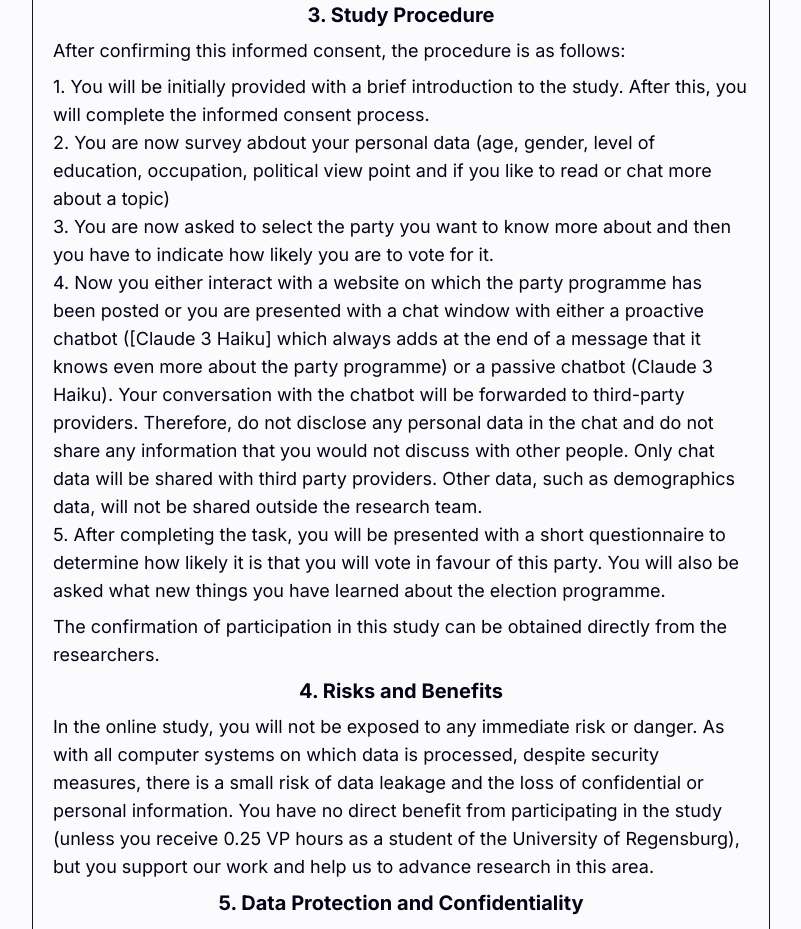
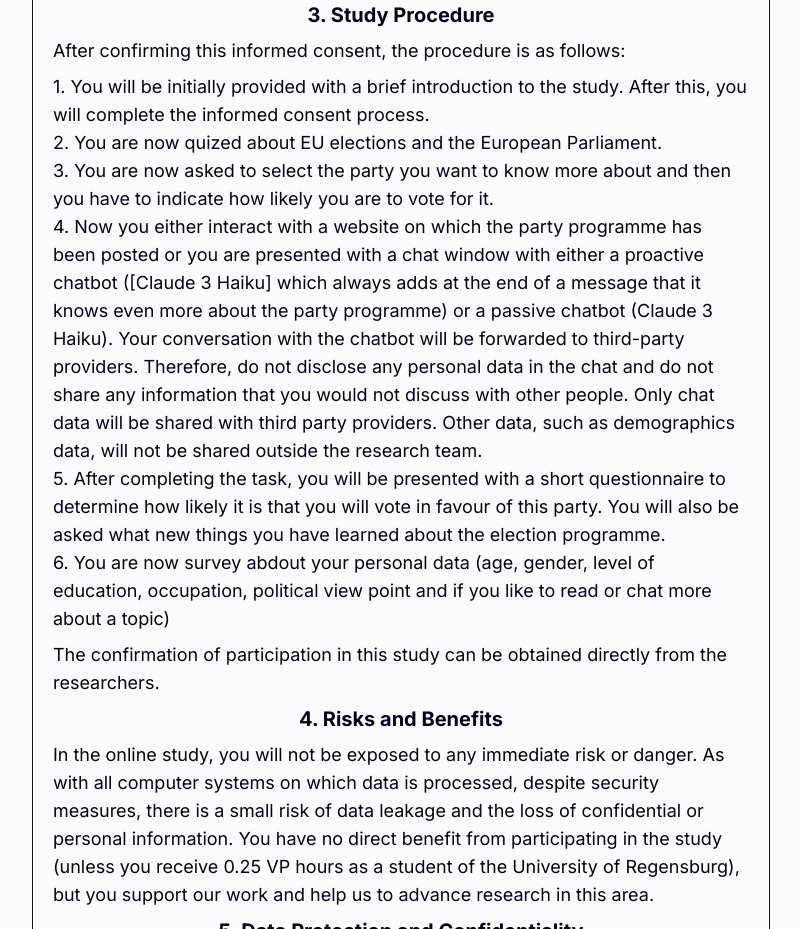
Before and after one commit to FelixHornberger/quote-and-vote, a Next.js app: page /information-consent in a window 1280 px wide. Shown: the part 1360-2289 px from the top of the page, without its empty margins (239-1040 px from the left). Built offline with nearby package versions, Linux system fonts and the light colour scheme.

Commit message:
Update IC-Text

```diff
--- a/app/information-consent/page.tsx
+++ b/app/information-consent/page.tsx
@@ -46,9 +46,9 @@ export default function Home() {
                         <h2 className="text-center my-2">3. Study Procedure</h2>
                         <p className="font-normal my-2">After confirming this informed consent, the procedure is as follows:</p>
                         <ul className="mb-2">
-                        <li>1. You will be initially provided with a brief introduction to the study. After this, you will complete the informed
-                                consent process.</li>
-                            <li>2. You are now survey abdout your personal data (age, gender, level of education, occupation, political view point and if you like to read or chat more about a topic)</li>
+                            <li>1. You will be initially provided with a brief introduction to the study. After this, you will complete the informed
+                                    consent process.</li>
+                            <li>2. You are now quized about EU elections and the European Parliament.</li>
                             <li>3. You are now asked to select the party you want to know more about and then you have to indicate how likely you are to vote for it. </li>
                             <li>4. Now you either interact with a website on which the party programme has been posted or you are presented with a chat window with either a proactive chatbot
                                 ([Claude 3 Haiku] which always adds at the end of a message that it knows even more about the party programme) or a passive chatbot (Claude 3 Haiku).
@@ -58,6 +58,8 @@ export default function Home() {
                                 Other data, such as demographics data, will not be shared outside the research team.</li>
                             <li>5. After completing the task, you will be presented with a short questionnaire to determine how likely it is that you will vote in favour of this party.
                                 You will also be asked what new things you have learned about the election programme.</li>
+                            <li>6. You are now survey abdout your personal data (age, gender, level of education, occupation, political view point and if you like to read or chat more about a topic)</li>
+
                         </ul>
                         <p className="font-normal my-2">The confirmation of participation in this study can be obtained directly from the researchers.</p>
                         <h2 className="text-center my-2">4. Risks and Benefits</h2>
```
